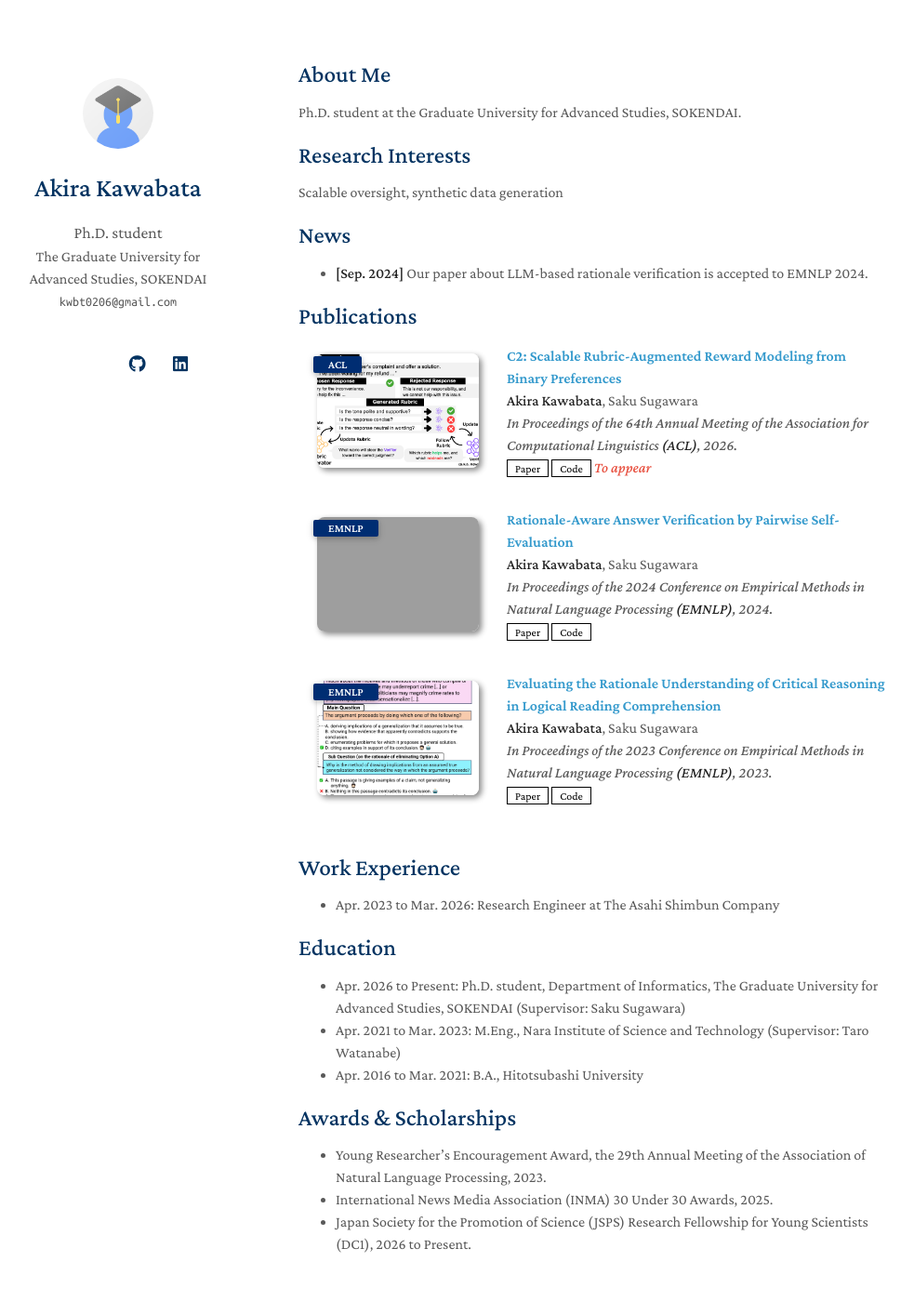
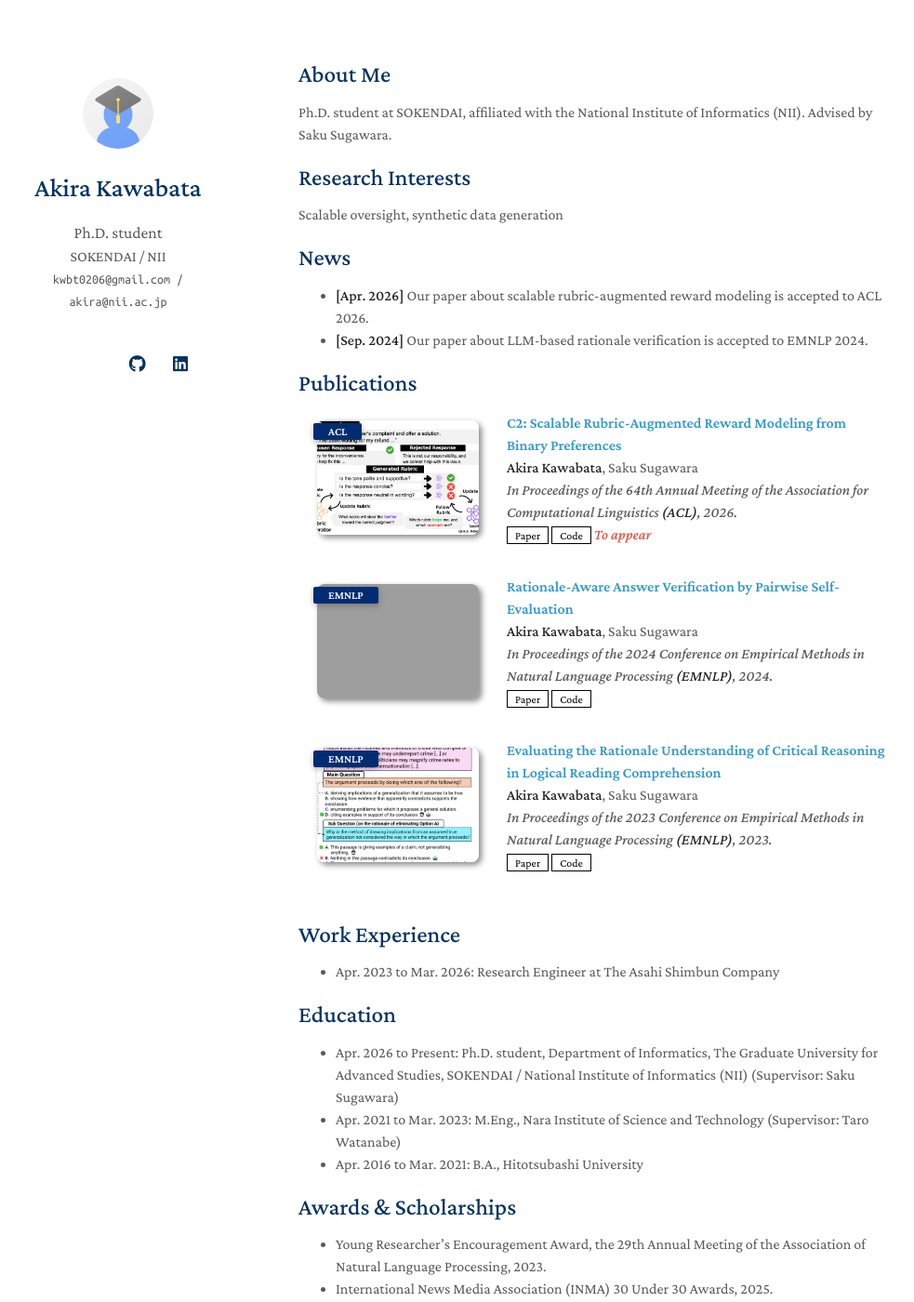
Before and after one commit to AkiraKawabata/AkiraKawabata.github.io, a Jekyll site: the page built from index.md, in a window 1280 px wide and 1400 px high. Shown: the whole window at 93% size, without its empty margins (149-1132 px from the left). Built offline with Jekyll 4.4.1, drawn with Linux system fonts in a browser that asks for light colours; a style sheet for code colours, icons or effects is not loaded; grey boxes are pictures that could not be loaded.

Commit message:
Add ACL 2026 paper and update affiliation/contact info
- Add C2 paper to publications and news
- Update affiliation to SOKENDAI / NII across site and CV
- Add NII email address
- Recompile CV PDF

Co-Authored-By: Claude Sonnet 4.6 <noreply@anthropic.com>

```diff
--- a/_config.yml
+++ b/_config.yml
@@ -1,11 +1,11 @@
 # Basic Information
 lang: en
 title: Akira Kawabata
-tagline: Ph.D. student at SOKENDAI
+tagline: Ph.D. student at SOKENDAI / NII
 position: Ph.D. student
-affiliation: The Graduate University for Advanced Studies, SOKENDAI
+affiliation: SOKENDAI / NII
 affiliation_link: https://www.soken.ac.jp/en/
-email: kwbt0206@gmail.com
+email: kwbt0206@gmail.com / akira@nii.ac.jp
 url: https://akirakawabata.github.io
 logo: /assets/img/avatar.png
 author:
@@ -20,7 +20,7 @@ social:
 # Search Engine Optimization (SEO)
 # The following information is used to improve the website traffic from search engines, e.g., Google.
 keywords: Akira Kawabata, natural language processing, large language models, scalable oversight, synthetic data generation, SOKENDAI
-description: Personal academic website of Akira Kawabata, a Ph.D. student at SOKENDAI working on scalable oversight and synthetic data generation.
+description: Personal academic website of Akira Kawabata, a Ph.D. student at SOKENDAI / NII working on scalable oversight and synthetic data generation.
 canonical: https://akirakawabata.github.io/
 google_site_verification: G4NvlpwOW6dMkQfcDxTNHcmjxHEKsZZIh--nPJuk8vs
 
--- a/index.md
+++ b/index.md
@@ -5,7 +5,7 @@ title: Akira Kawabata
 
 ## About Me
 
-Ph.D. student at the Graduate University for Advanced Studies, SOKENDAI.
+Ph.D. student at SOKENDAI, affiliated with the National Institute of Informatics (NII). Advised by Saku Sugawara.
 
 ## Research Interests
 
@@ -13,6 +13,7 @@ Scalable oversight, synthetic data generation
 
 ## News
 
+- **[Apr. 2026]** Our paper about scalable rubric-augmented reward modeling is accepted to ACL 2026.
 - **[Sep. 2024]** Our paper about LLM-based rationale verification is accepted to EMNLP 2024.
 
 {% include_relative _includes/publications.md %}
@@ -25,7 +26,7 @@ Scalable oversight, synthetic data generation
 - Apr. 2023 to Mar. 2026: Research Engineer at The Asahi Shimbun Company
 
 ## Education
-- Apr. 2026 to Present: Ph.D. student, Department of Informatics, The Graduate University for Advanced Studies, SOKENDAI (Supervisor: Saku Sugawara)
+- Apr. 2026 to Present: Ph.D. student, Department of Informatics, The Graduate University for Advanced Studies, SOKENDAI / National Institute of Informatics (NII) (Supervisor: Saku Sugawara)
 - Apr. 2021 to Mar. 2023: M.Eng., Nara Institute of Science and Technology (Supervisor: Taro Watanabe)
 - Apr. 2016 to Mar. 2021: B.A., Hitotsubashi University
 
```
Also changed, not shown: 4 other files.
